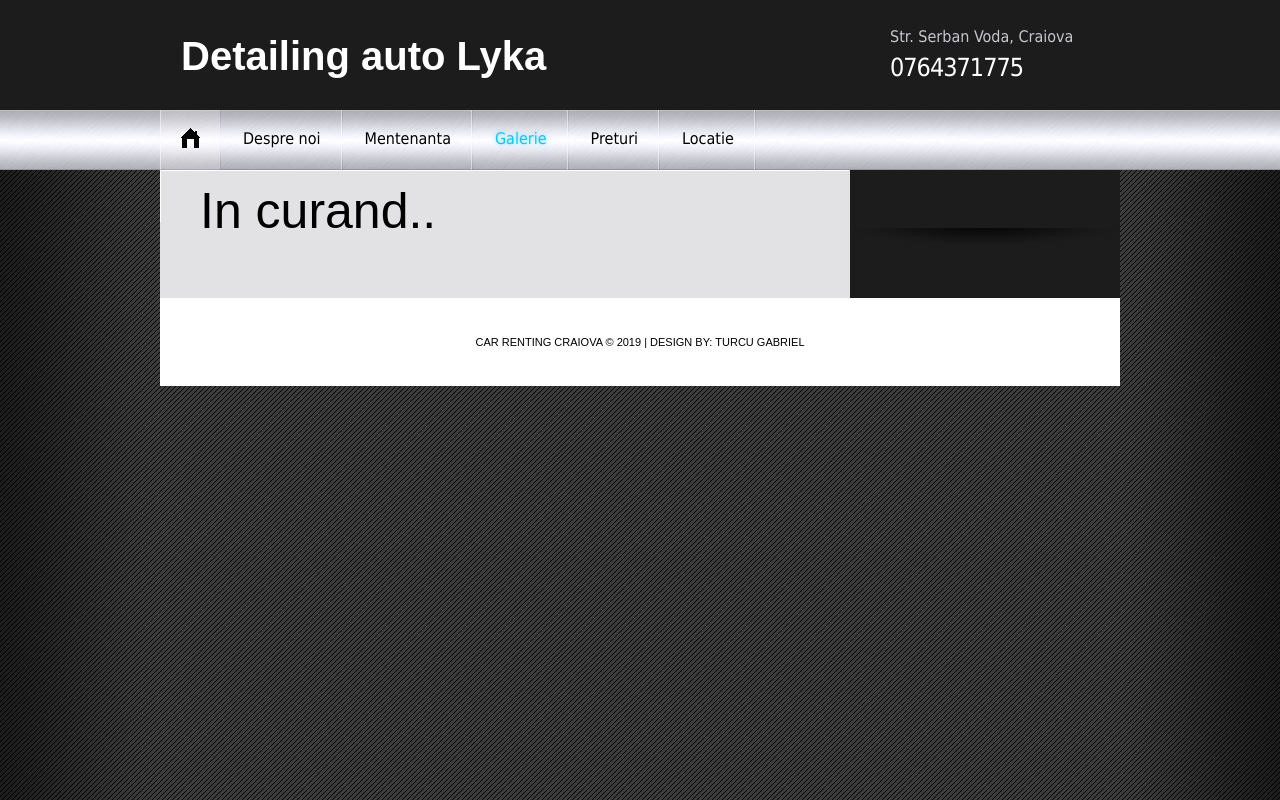
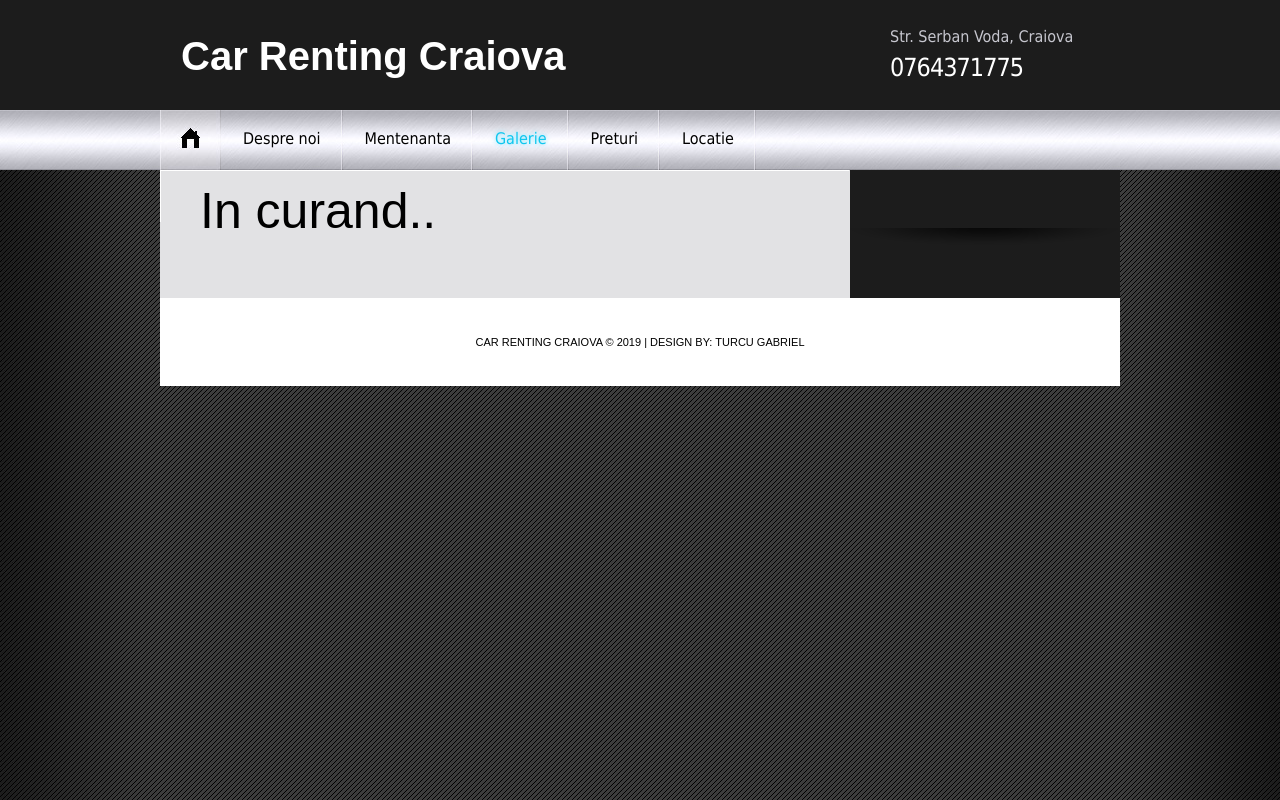
Before and after one commit to MickeyGT/Multimedia-Systems---A4S2, a plain HTML site: page galerie.html in a window 1280 px wide. Drawn offline with Linux system fonts and the light colour scheme.

Commit message:
Further edits

```diff
--- a/galerie.html
+++ b/galerie.html
@@ -1,7 +1,7 @@
 <!DOCTYPE html>
 <html lang="en">
 <head>
-<title>Car Repair | Repair</title>
+    <title>Car Renting Craiova | Repair</title>
 <meta charset="utf-8">
 <link rel="stylesheet" type="text/css" media="screen" href="css/reset.css">
 <link rel="stylesheet" type="text/css" media="screen" href="css/style.css">
@@ -19,7 +19,7 @@
 <div class="bg">
   <header>
     <div class="main wrap">
-      <h1 class="logo">Detailing auto Lyka</a></h1>
+        <h1 class="logo">Car Renting Craiova</a></h1>
       <p>Str. Serban Voda, Craiova <span>0764371775</span></p>
     </div>
     <nav>
```
Also changed, not shown: index.html (+2 -2 lines), locations.html (+2 -2 lines), maintenance.html (+2 -2 lines), price-list.html (+2 -2 lines), images/alex/echipa-1(1).jpg (added), images/alex/echipa-1.jpg.
